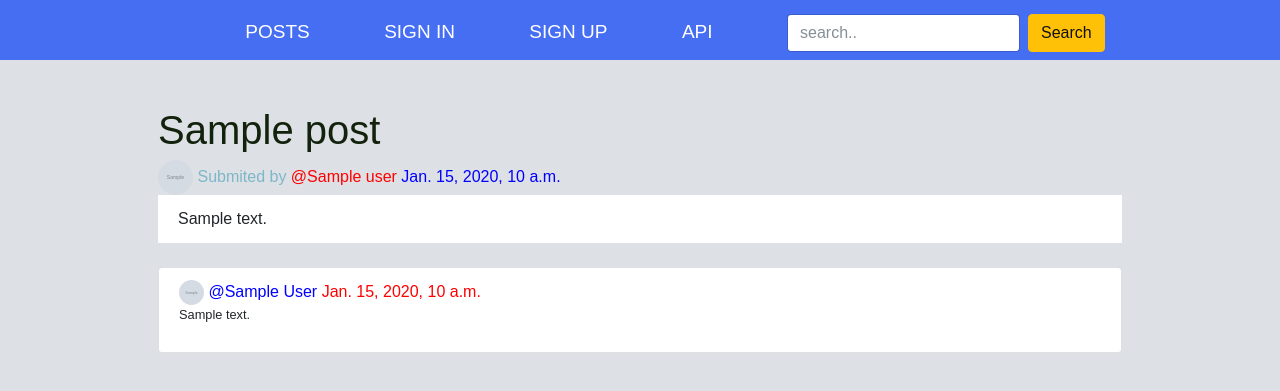
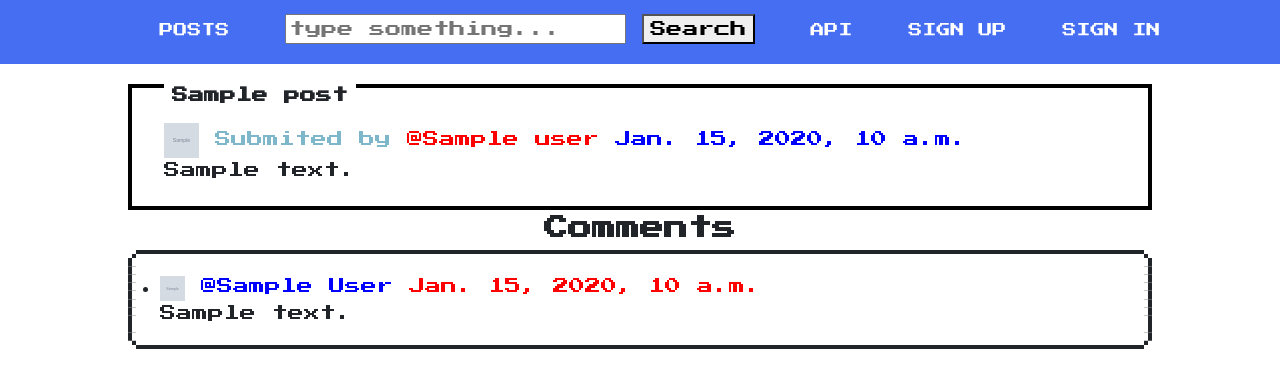
Before and after one commit to fastestmk/Convoy, a Django app: template post/templates/post/post_detail.html in a window 1280 px wide. Shown: the top 391 px of the page. Run offline with Django 3.2, Linux system fonts and the light colour scheme; the template is opened without the code that fills it: most values are stand-ins (such as "Sample title", 1, 10 or a date in 2020); grey boxes marked "Sample" are stand-in pictures; some libraries are stand-ins or nearby versions.

Commit message:
new css framework added

```diff
--- a/post/templates/base.html
+++ b/post/templates/base.html
@@ -5,46 +5,34 @@
 <meta charset="UTF-8">
     <meta name="viewport" content="width=device-width, initial-scale=1, shrink-to-fit=no">
     <title>Convoy</title>
-  <link rel="stylesheet" href="{% static "css/bootstrap.min.css" %}">
     <link rel="stylesheet" href="{% static "css/style.css" %}">
+    <link href="https://fonts.googleapis.com/css?family=Press+Start+2P" rel="stylesheet">
+    <link href="https://unpkg.com/nes.css/css/nes.min.css" rel="stylesheet" />
     <script type="text/javascript" src="{% static "js/script.js" %}"></script>
 </head>
 <body>
 
- <header>
-    <div style="text-align:center" class="container">
     <nav>
         <ul>
+            <li><a href="http://127.0.0.1:8000/">Posts</a></li>
+            <li>
+                <form role="search" method="POST" action="{% url 'post:searchPost' %}">
+                {% csrf_token %}
+                <input placeholder="type something..." aria-label="Search" type="text" name="query">
+                <button type="submit">Search</button>
+                </form>
+            </li>
+            <li><a href="{% url 'Api:posts_api' %}">Api</a></li>
             {% if user.is_authenticated %}
-        <li><a href="http://127.0.0.1:8000/">Posts</a></li>
             <li><a href="{% url 'post:add' %}">New Post</a></li>
             <li><a href="{% url 'Profile:profile' %}">{{user}}</a></li>
             <li><a  href="{% url 'Profile:sign_out' %}">Logout</a></li>
-        <li><a href="{% url 'Api:posts_api' %}">Api</a></li>
-        <li>
-            <form  class="form-inline mt-2 mt-md-0" role="search" method="POST" action="{% url 'post:searchPost' %}">
-              {% csrf_token %}
-              <input class="form-control mr-sm-2" placeholder="search.." aria-label="Search" type="text" name="query">
-              <button class="btn  btn-warning " type="submit">Search</button>
-            </form>
-        </li>
             {% else %}
-        <li><a href="http://127.0.0.1:8000/">Posts</a></li>
+            <li><a href="{% url 'Profile:sign_up' %}">Sign Up</a></li>
             <li><a  href="{% url 'Profile:sign_in' %}">Sign In</a></li>
-        <li><a href="{% url 'Profile:sign_up' %}">Sign Up</a></li>
-        <li><a href="{% url 'Api:posts_api' %}">Api</a></li>
-        <li>
-            <form  class="form-inline mt-2 mt-md-0" role="search" method="POST" action="{% url 'post:searchPost' %}">
-              {% csrf_token %}
-              <input class="form-control mr-sm-2" placeholder="search.." aria-label="Search" type="text" name="query">
-              <button class="btn  btn-warning " type="submit">Search</button>
-            </form>
-        </li>
             {% endif %}
         </ul>
     </nav>
-    </div>
- </header>
 
       {% if messages %}
         {%for message in messages %}
@@ -56,9 +44,8 @@
         </div>
         {% endfor %}
       {% endif %}
-  <br><br/>
 
-<div class="container">
+    <div  style ="padding-top: 20px"class="container">
         {% block content %}
         {% endblock content %}
     </div>
--- a/post/templates/post/comment_form.html
+++ b/post/templates/post/comment_form.html
@@ -2,8 +2,8 @@
 
 {% block content %}
 
-<div style="text-align:center">
-    <h2 >New comment</h2>
+<div class="nes-container with-title">
+    <h2 class="title" >New comment</h2>
     <p > {{New.url}}</p>
 
     <form action="" method="POST">
--- a/post/templates/post/post_detail.html
+++ b/post/templates/post/post_detail.html
@@ -1,60 +1,50 @@
 {% extends "base.html" %}
+
 {% block content %}
-
-<div class="col-md-12">
-  <div class="panel panel-danger">
-    <div class="panel-heading">
-      <h3 class="text-primary">
-        <a style="color:#13220D" href="http://127.0.0.1:8000/detail/{{ post.pk }}/">
-          <h1>{{ post.title }}</h1>
-        </a>
-      </h3>
+<div class="nes-container with-title">
+    <h2 class="title">{{ post.title }}</h2>
     <img height="35" width="35" class="rounded-circle account-img" src="{{ post.user.image.url }}">
     <span style="color:#7DB7C9">Submited by</span>
     <a href="http://127.0.0.1:8000/@{{ post.user }}/" style="color:red">@{{ post.user }}</a>
-        <a style="color:blue">{{post.date}}</a>
+    <span style="color:blue">{{post.date}}</span>
     {% if user.is_authenticated %}
         {% if  user == post.user.user %}
         <div style="float: right;">
             <div id="displayDelete{{post.id}}" style="display: none;">
-                    <a class="btn  btn-warning btn-sm" href="/delete/{{post.id}}">Delete</a>
-                    <a class="btn  btn-danger btn-sm" onclick="cancel({{ post.id }})">Cancel</a>
+                <a class="nes-btn is-warning" href="/delete/{{post.id}}">Delete</a>
+                <a class="nes-btn is-error" onclick="cancel({{ post.id }})">Cancel</a>
             </div>
             <div id="delete{{post.id}}">
-                  <a class="btn  btn-warning btn-sm" style="color: white;" href="http://127.0.0.1:8000/edit/{{ post.id }}/">Edit</a>
-                  <a class="btn  btn-danger btn-sm" style="color: white;" onclick="display({{post.id}})">Delete</a>
+                <a class="nes-btn is-warning"  href="http://127.0.0.1:8000/edit/{{ post.id }}/">Edit</a>
+                <a class="nes-btn is-error"  onclick="display({{post.id}})">Delete</a>
             </div>
         </div>
         {% endif %}
     {% endif %}
-</div>
-
-<div style=" padding: .75rem 1.25rem; background-color: #fff;" class="panel-body">
+    <br>
     {{ post.text }}
 </div>
 
- </div>
   {% if user.is_authenticated %}
       <hr>
         <div style="text-align:center">
-      <a  class="btn  btn-dark btn-sm" href="{% url 'post:comment' post.id %}">Add new comment</a>
+            <a  class="nes-btn is-primary" href="{% url 'post:comment' post.id %}">Add new comment</a>
        </div>
       <hr>
   {% endif %}
-  <br>
+
 {% for comment in post.comments.all %}
-    <ul class="list-group">
+    <h2 style="text-align:center" >Comments</h2>
+    <ul class="nes-container is-rounded">
         <li class="list-group-item">
             <img height="25" width="25" class="rounded-circle account-img" src="{{ comment.author.image.url }}">
-        <a href="http://127.0.0.1:8000/{{ comment.author }}/" style="color:blue">@{{ comment.author }}</a>
-        <a style="color:red">{{post.date}}</a>
-        <div class="Link-detail">
-          <p class="media-body pb-3 mb-0 small lh-125 border-bottom border-gray">
+            <a href="http://127.0.0.1:8000/@{{ comment.author }}/" style="color:blue">@{{ comment.author }}</a>
+            <span style="color:red">{{post.date}}</span>
+            <div>
                 {{ comment }}
-          </p>
             </div>
         </li>
     </ul>
 {% endfor %}
-  </div>
+
 {% endblock content %}
--- a/static/css/style.css
+++ b/static/css/style.css
@@ -9,11 +9,11 @@ body {
 .container{
   width:80%;
   margin:0 auto;
-  padding-bottom: 8px;
 }
 
-header {
+nav {
   background: #456EF3 ;
+  padding-bottom:20px;
 }
 
 header::after{
@@ -26,10 +26,11 @@ nav ul{
   margin: 0;
   padding: 0;
   list-style: none;
+  text-align:center
 }
 nav li{
   display: inline-block;
-  margin-left:70px;
+  margin-left:40px;
   padding-top: 14px;
   position: relative;
 }
@@ -38,7 +39,7 @@ nav a{
   color: white ;
   text-decoration: none;
   text-transform: uppercase;
-  font-size: 19px;
+  font-size: 14px;
 }
 
 nav a:hover {
--- a/userprofiles/templates/login.html
+++ b/userprofiles/templates/login.html
@@ -1,8 +1,8 @@
 {% extends 'base.html' %}
 
 {% block content %}
-<h2 class="text-center">Login</h2>
-<div  style="text-align:center" class="col-md-12">
+<div class="nes-container with-title">
+    <h2 class="title">Login</h2>
     <form  method="POST">
         {% csrf_token %}
         {% if form.errors %}
@@ -24,7 +24,7 @@
         <div class="form-group">
             <input type="password" class="form-control"  placeholder="Enter Password" name="password">
         </div>
-      <button type="submit" class="btn btn-danger btn-lg">Sign In</button>
+        <button type="submit" class="nes-btn is-primary">Sign In</button>
     </form>
 </div>
 {% endblock %}
--- a/userprofiles/templates/profile.html
+++ b/userprofiles/templates/profile.html
@@ -1,8 +1,8 @@
 {% extends 'base.html' %}
 
 {% block content %}
-<div>
-    <h1>Profile</h1>
+<div class="nes-container with-title">
+    <h1 class="title">Profile</h1>
     {% if user.is_authenticated %}
         <img height="100" width="100" class="rounded-circle account-img" src="{{ user.profile.image.url }}"><br>
         <b >Name:</b> {{user.first_name }}</p>
@@ -10,6 +10,6 @@
         <b  >Username:</b> {{ user.username }}</p>
         <b >Email:</b> {{ user.email }}</p>
     {% endif %}
-    <a class="btn btn-success" href="http://127.0.0.1:8000/edit_profile/" role="button">Edit profile</a>
+    <a class="nes-btn is-success" href="http://127.0.0.1:8000/edit_profile/" role="button">Edit profile</a>
     {% endblock %}
 </div>
```
Also changed, not shown: post/templates/post/post_list.html (+7 -3 lines), userprofiles/templates/change_password.html (+3 -18 lines), userprofiles/templates/edit_profile.html (+12 -29 lines), userprofiles/templates/register.html (+4 -6 lines), userprofiles/templates/registration.html (deleted, +0 -24 lines), db.sqlite3, package-lock.json (added). Lines whose indentation alone changed are shown as unchanged.
